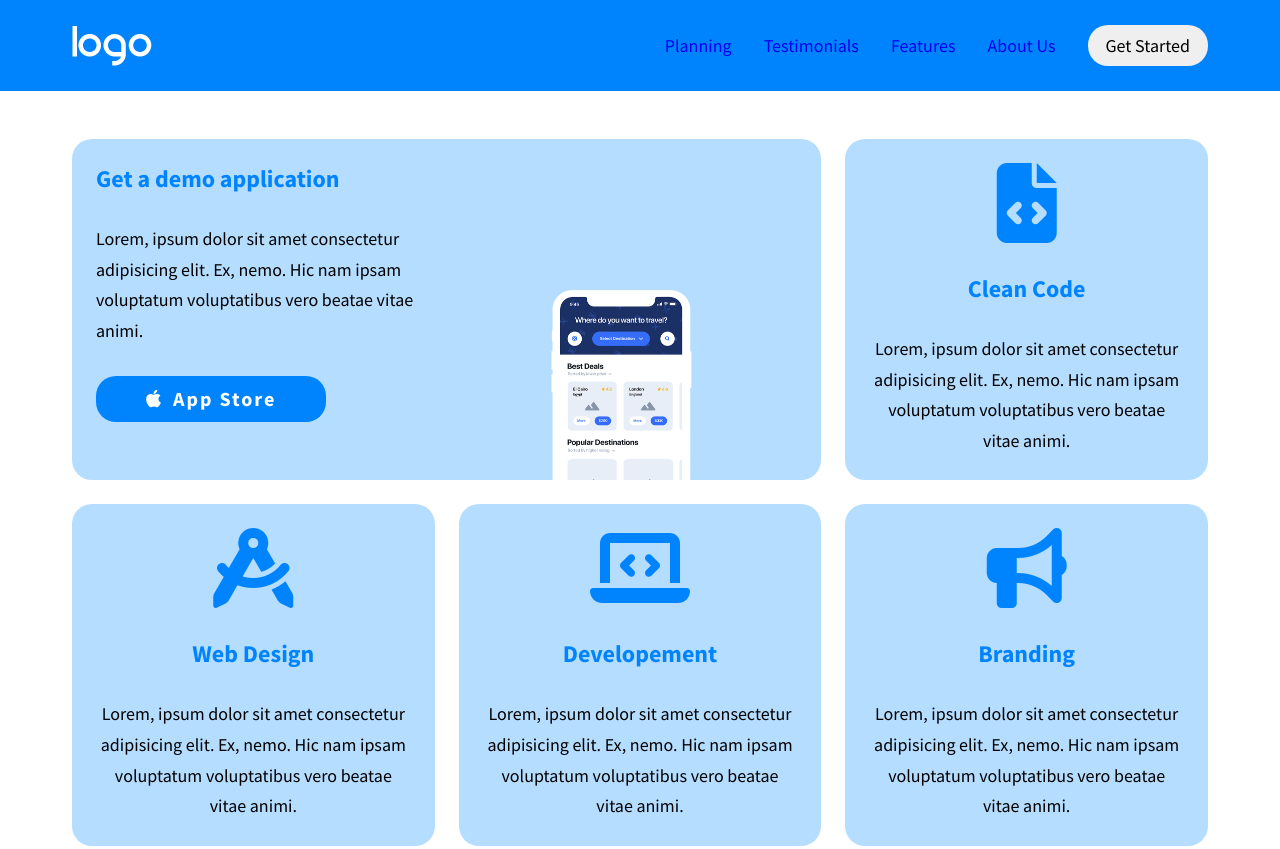
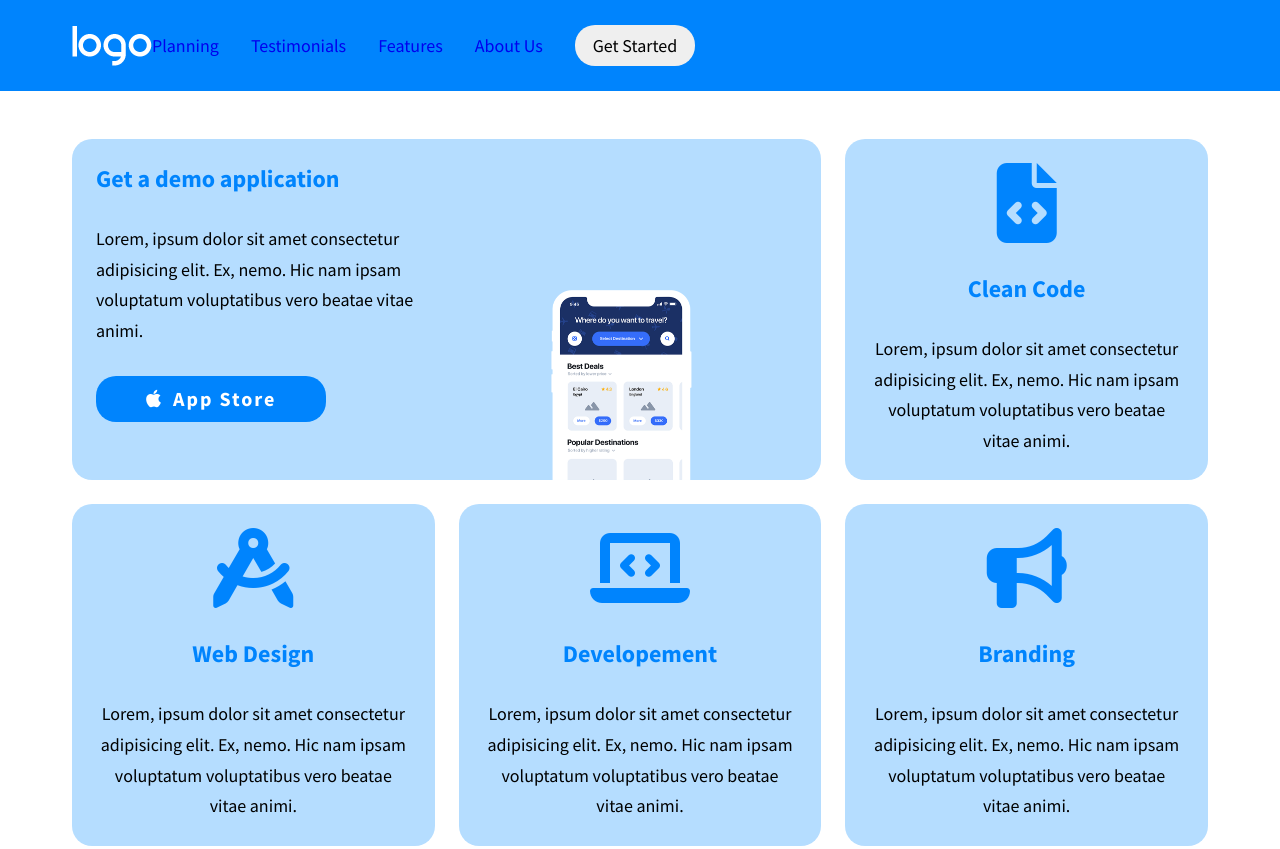
Before and after one commit to spellcry/htmlcss-responsive-layout, a plain HTML site: page index.html in a window 1280 px wide. Shown: the top 849 px of the page. Drawn offline with Linux system fonts and the light colour scheme.

Commit message:
refactor header main-nav

```diff
--- a/index.html
+++ b/index.html
@@ -15,10 +15,11 @@
 
 <body>
     <header class="main-header">
-        <nav class="container">
+        <div class="container">
             <figure>
                 <img class="main-header__logo" src="img/logo.png" alt="Logo">
             </figure>
+            <nav class="main-nav">
                 <ul class="main-header__list list">
                     <li class="list__item item"><a href="#">Planning</a></li>
                     <li class="list__item item"><a href="#">Testimonials</a></li>
@@ -26,12 +27,13 @@
                     <li class="list__item item"><a href="#">About Us</a></li>
                     <li class="list__item item"><button class="btn">Get Started</button></li>
                 </ul>
+            </nav>
             <div class="hamburger">
                 <div class="hamburger__item"></div>
                 <div class="hamburger__item"></div>
                 <div class="hamburger__item"></div>
             </div>
-        </nav>
+        </div>
     </header>
 
     <main class="main-content">
@@ -343,7 +345,8 @@
             <p class="main-footer__text-top">Lorem ipsum dolor sit, amet consectetur adipisicing elit. Ab minus sint
                 voluptate necessitatibus nesciunt quisquam tempor.</p>
             <p class="main-footer__text-bottom"><a href="">Lorem ipsum</a> dolor sit amet, consectetur adipisicing elit
-                <a href="#">Boolean Careers</a></p>
+                <a href="#">Boolean Careers</a>
+            </p>
         </div>
     </footer>
 </body>
```
Lines whose indentation alone changed are shown as unchanged.
